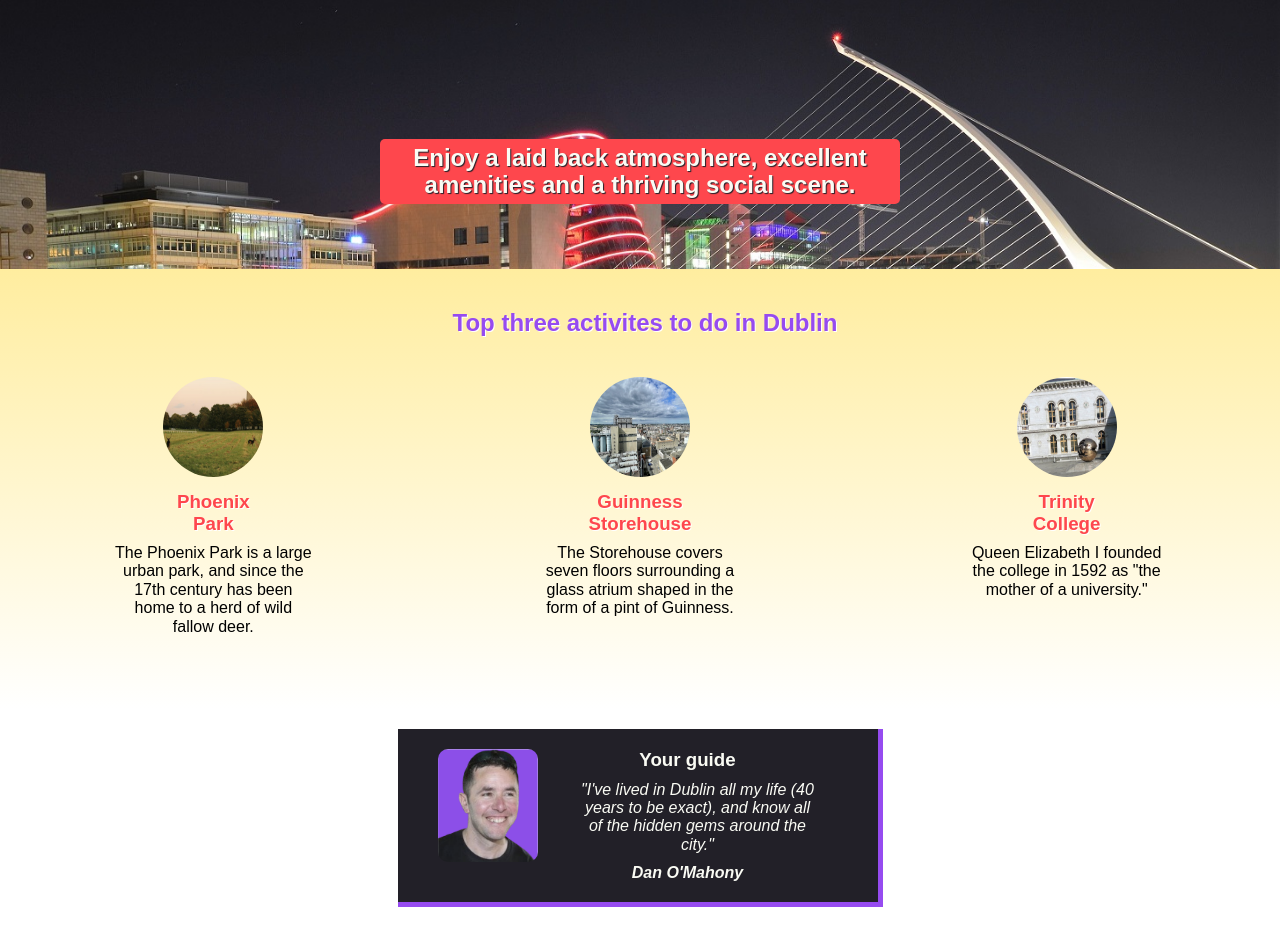
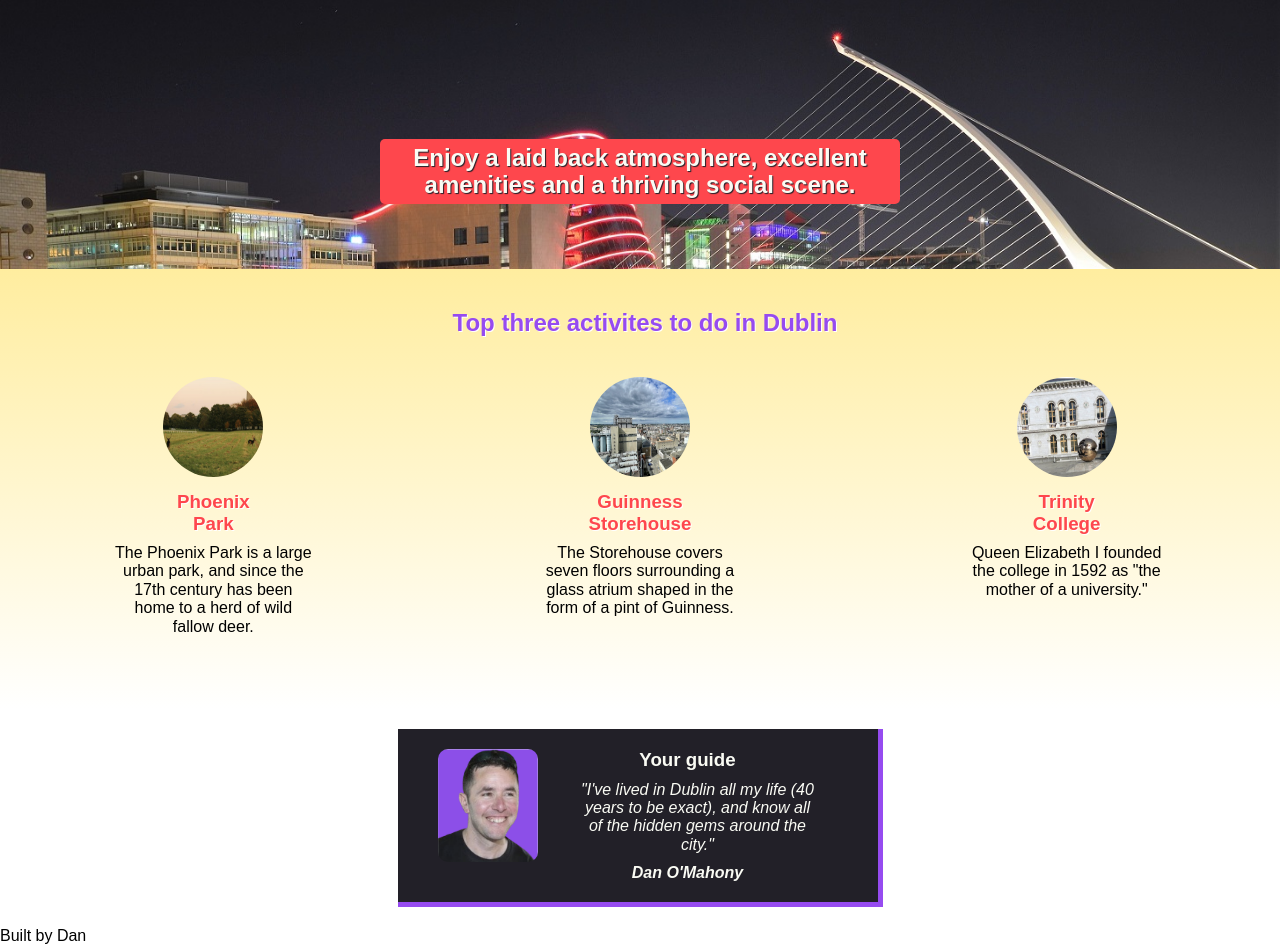
Before and after one commit to danomah/hometownHomepage, a website built with Vite: page index.html in a window 1280 px wide. Shown: the part 71-1017 px from the top of the page. Built offline with nearby package versions, Linux system fonts and the light colour scheme.

Commit message:
Update index.html

```diff
--- a/index.html
+++ b/index.html
@@ -44,5 +44,8 @@
                 </div>
             </div>
         </div>
+        <footer>
+            <p>Built by Dan</p>
+        </footer>
     </body>
 </html>
```
